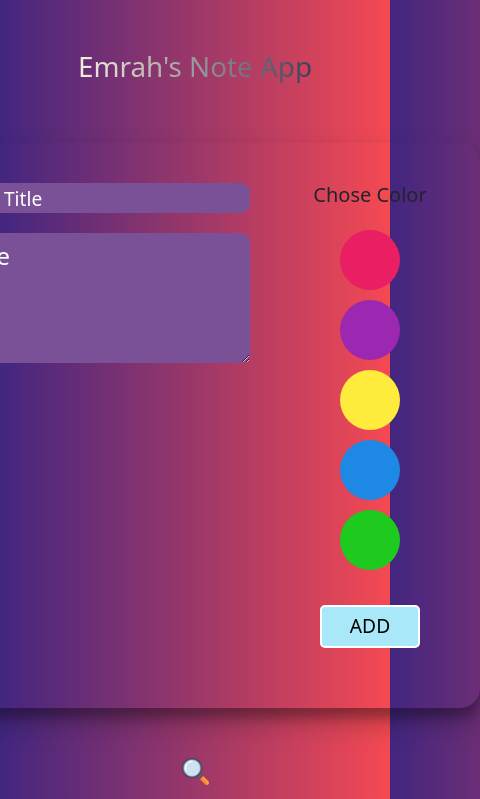
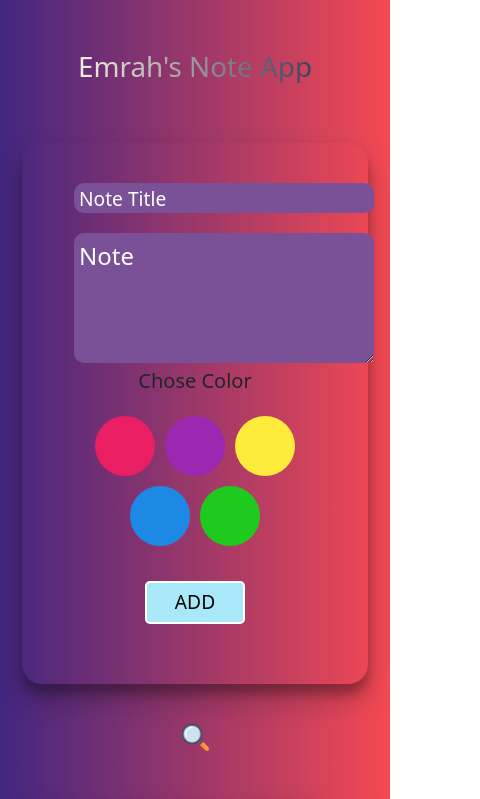
Before and after one commit to emraheskbgc/notes-app-with-redux, a React (Create React App) app: page / in a window 390 px wide. Shown: the top 799 px of the page, 480 px wide, since content can reach past the window. Built offline with nearby package versions, Linux system fonts and the light colour scheme.

Commit message:
responsive ayarlandı

```diff
--- a/src/components/Note.js
+++ b/src/components/Note.js
@@ -44,9 +44,9 @@ const Note = () => {
   };
 
   return (
-    <>
-      <div className=" mainDiv ">
-        <div className="left">
+    <div className="container">
+      <div className=" mainDiv row">
+        <div className="left col-md-6">
           <div>
             <input
               value={title}
@@ -68,7 +68,7 @@ const Note = () => {
           </div>
         </div>
 
-        <div className="right">
+        <div className="right col-md-6">
           <h5>Chose Color</h5>
           <div className="colors">
             <button
@@ -110,7 +110,7 @@ const Note = () => {
       </div>
 
       <List />
-    </>
+    </div>
   );
 };
 
--- a/src/style.scss
+++ b/src/style.scss
@@ -34,7 +34,7 @@ body {
     box-shadow: rgba(0, 0, 0, 0.25) 0px 14px 28px, rgba(0, 0, 0, 0.22) 0px 10px 10px;
 }
 .left{
-    margin-right: 50px;
+
 }
 .titleInput{
     height: 30px;
@@ -65,7 +65,7 @@ input:focus, textarea:focus{
     font-size: x-large;
     border-radius: 10px;
     text-align: start;
-    display: flex;
+
 }
 .right{
     display: flex;
```
